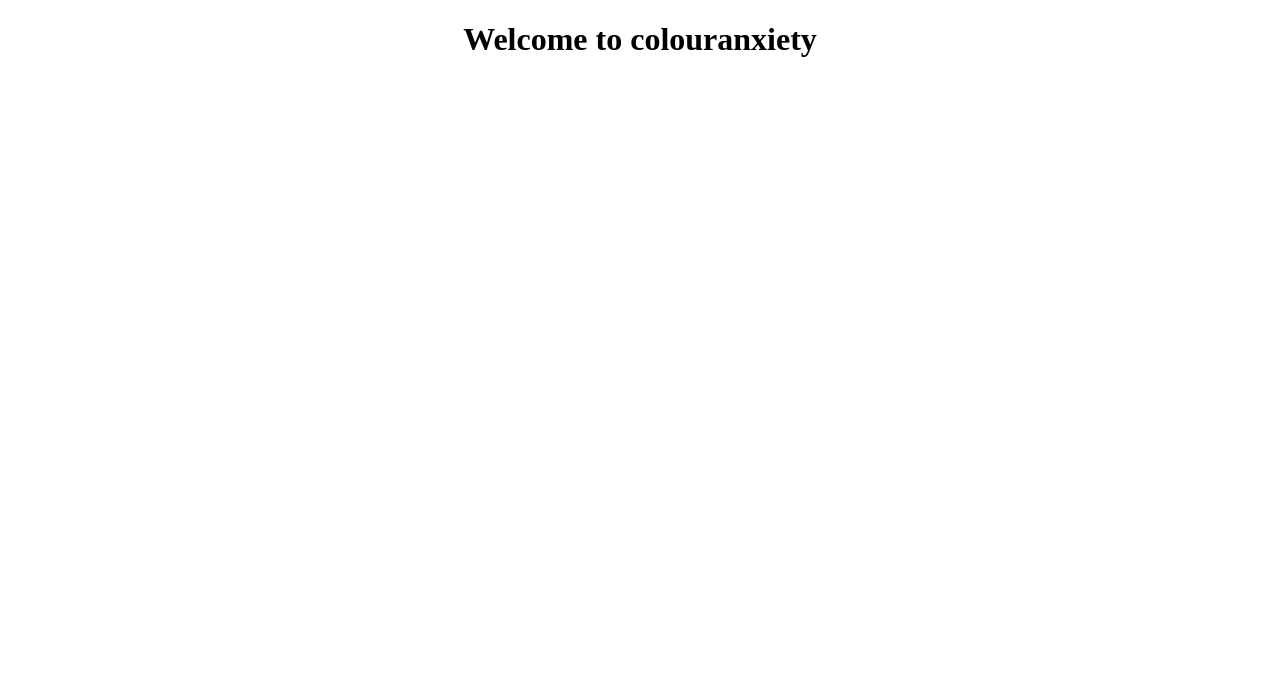
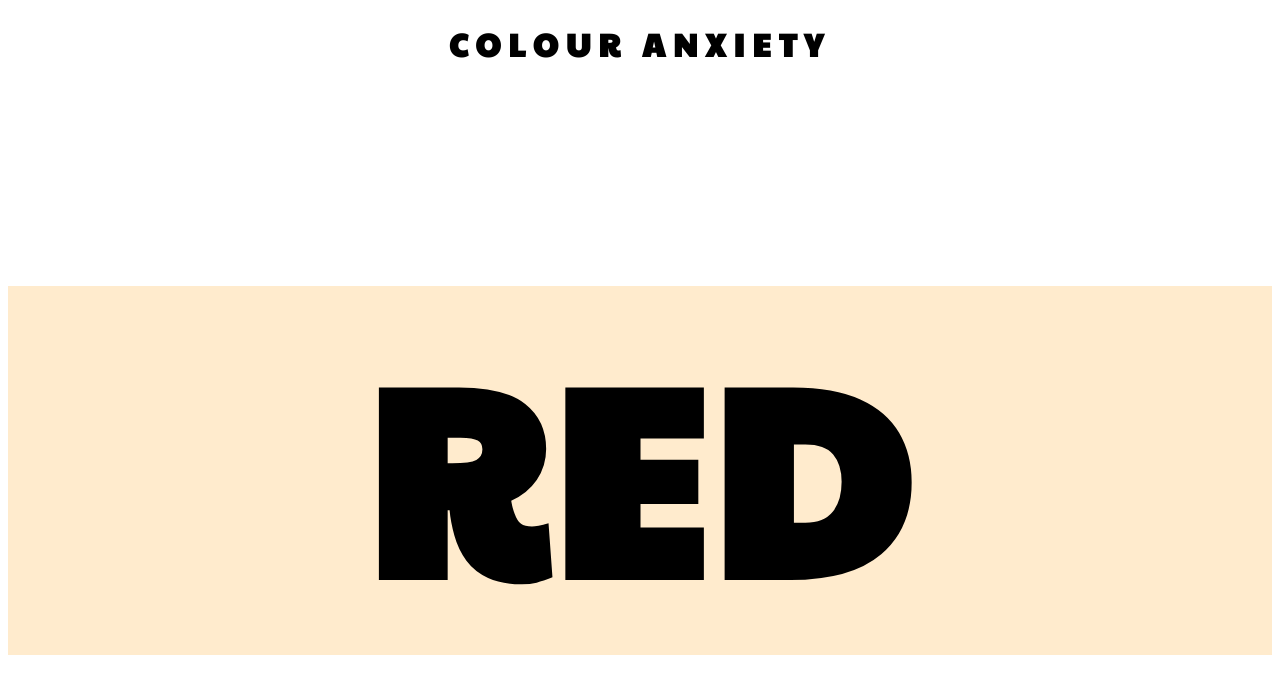
Before and after one commit to piwakawaka-2019/colouranxiety, a React app: page / in a window 1280 px wide. Built offline with nearby package versions, Linux system fonts and the light colour scheme.

Commit message:
styles and components

```diff
--- /dev/null
+++ b/components/Header.jsx
@@ -0,0 +1,15 @@
+import React, { Component } from 'react';
+
+class Header extends Component {
+    constructor(props) {
+        super(props);
+        this.state = {  }
+    }
+    render() {
+        return (
+            <h1>COLOUR ANXIETY</h1>
+          );
+    }
+}
+
+export default Header;
--- /dev/null
+++ b/components/Word.jsx
@@ -0,0 +1,22 @@
+import React, { Component } from 'react';
+import data from '../data.js'
+
+class Word extends Component {
+    constructor(props) {
+        super(props);
+        this.state = {  }
+    }
+    render() {
+        console.log(data[0].word)
+        return (
+            <div className = 'crazy word'>
+                <h2>{data[0].word}</h2>
+
+            </div>
+
+
+         );
+    }
+}
+
+export default Word;
--- a/components/app.js
+++ b/components/app.js
@@ -1,4 +1,6 @@
 import React, { Component } from 'react'
+import Header from './Header.jsx'
+import Word from './Word.jsx'
 
 class App extends Component {
 
@@ -7,7 +9,17 @@ class App extends Component {
   }
 
   render () {
-    return <h1>Welcome to {this.props.name}</h1>
+    return (
+      <div>
+
+        {/* <h1>Welcome to {this.props.name}</h1> */}
+        <Header />
+        <Word />
+
+      </div>
+
+
+      )
   }
 
 }
--- a/data.js
+++ b/data.js
@@ -37,5 +37,7 @@ const colour = [{
 {
   word:"RED",
   colour: 'blue'
-},
+}
 ]
+
+export default colour
--- a/index.css
+++ b/index.css
@@ -1,3 +1,14 @@
 main {
   text-align: center;
+  font-family: 'Paytone One', sans-serif;
+  letter-spacing: .5em;
 }
+
+.word {
+  font-family: 'Paytone One', sans-serif;
+  font-size: 11em;
+}
+
+.crazy {
+  background-color: blanchedalmond;
+}
--- a/index.html
+++ b/index.html
@@ -5,6 +5,8 @@
     <title>colouranxiety</title>
     <meta name="viewport" content="width=device-width, initial-scale=1" />
     <link href="index.css" rel="stylesheet" />
+    <link href="https://fonts.googleapis.com/css?family=Paytone+One" rel="stylesheet">
+
   </head>
   <body>
     <main>
```
Also changed, not shown: components/Buttons.jsx (added, +24 -0 lines).
